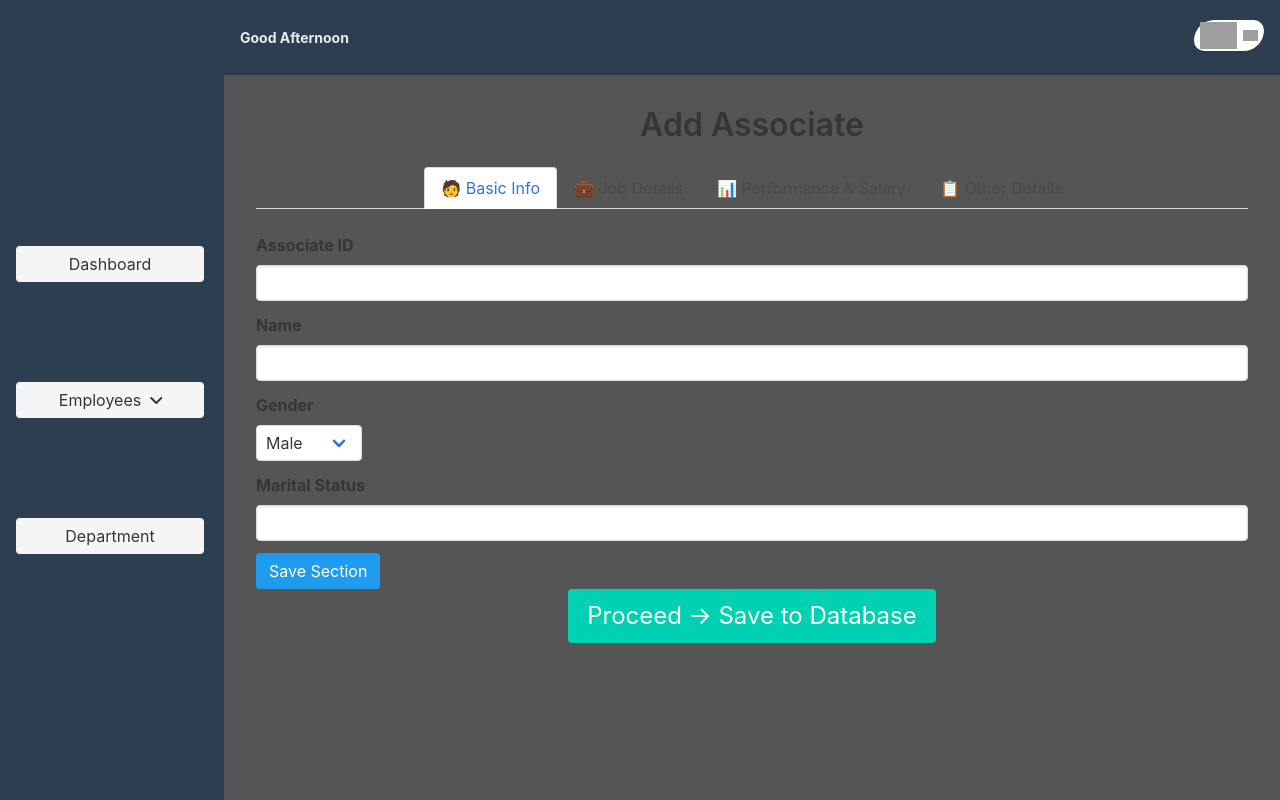
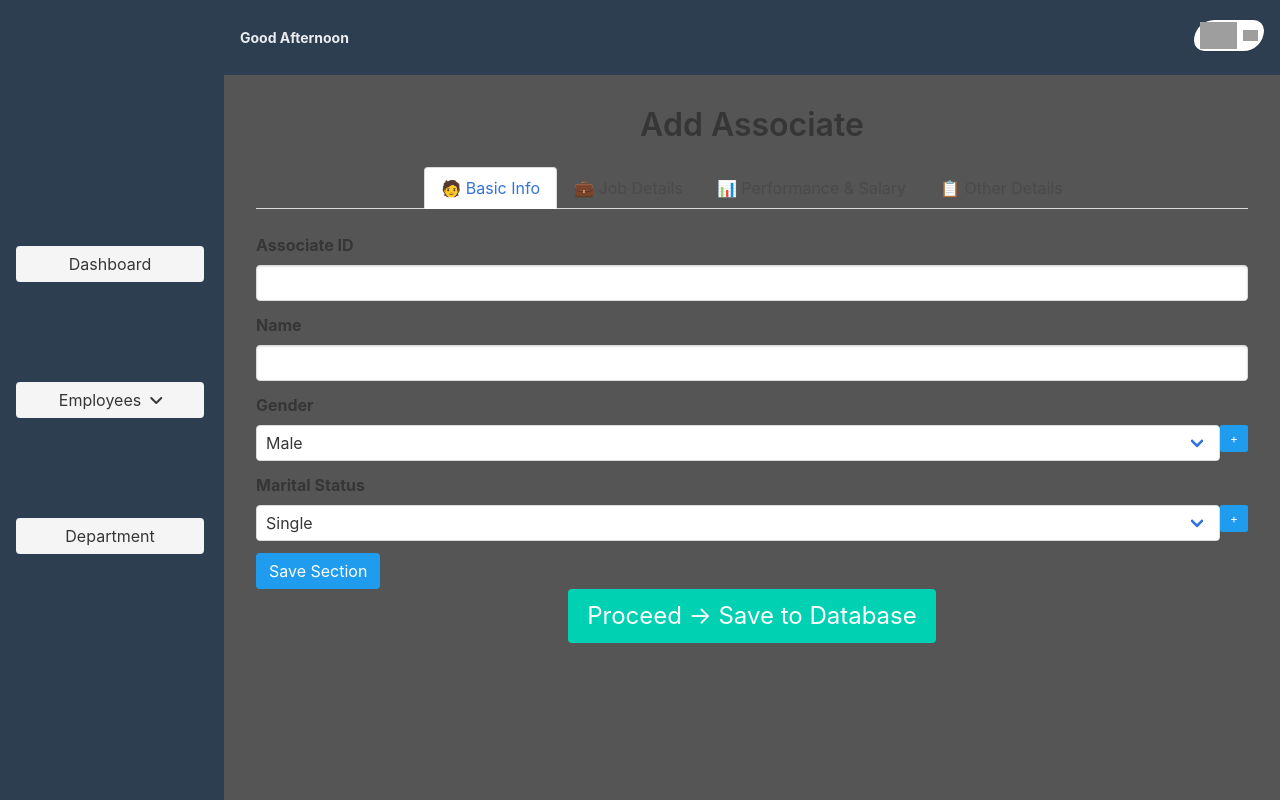
Before and after one commit to AshiMahajan/Employee-Analysis-and-Termination-algo, a Flask app: template templates/add_associate.html in a window 1280 px wide. Run offline with Flask 3, Linux system fonts and the light colour scheme; the template is opened without the code that fills it, so the values that code supplies are empty; some libraries are stand-ins or nearby versions; grey boxes are pictures that could not be loaded.

Commit message:
Refactor add associate form with dynamic selects
Converted several text inputs to select dropdowns for fields like gender, marital status, department, manager, recruitment, and country. Added dynamic option addition, auto-fill logic for department and manager IDs, and conditional enabling of termination reason. Improved user experience and data consistency in the form.

```diff
--- a/templates/add_associate.html
+++ b/templates/add_associate.html
@@ -19,7 +19,7 @@
   <div class="tab-content" id="basic" style="display: block;">
     <div class="field">
       <label class="label">Associate ID</label>
-      <input class="input" type="text" name="associate_id" value="{{ form_data.get('associate_id','') }}">
+      <input class="input" type="number" name="associate_id" value="{{ form_data.get('associate_id','') }}">
     </div>
 
     <div class="field">
@@ -29,34 +29,54 @@
 
     <div class="field">
       <label class="label">Gender</label>
-      <div class="select">
-        <select name="gender">
-          <option value="M" {% if form_data.get('gender') == "M" %}selected{% endif %}>Male</option>
-          <option value="F" {% if form_data.get('gender') == "F" %}selected{% endif %}>Female</option>
-        </select>
+      <div class="control is-flex">
+        <div class="select is-fullwidth">
+          <select name="gender" id="gender">
+            <option value="M" {% if form_data.get('gender') == "M" %}selected{% endif %}>Male</option>
+            <option value="F" {% if form_data.get('gender') == "F" %}selected{% endif %}>Female</option>
+            <option value="O" {% if form_data.get('gender') == "O" %}selected{% endif %}>Other</option>
+          </select>
+        </div>
+        <button type="button" class="button is-small is-info ml-2" onclick="addNewOption('gender')">+</button>
       </div>
     </div>
 
     <div class="field">
       <label class="label">Marital Status</label>
-      <input class="input" type="text" name="marital_status" value="{{ form_data.get('marital_status','') }}">
+      <div class="control is-flex">
+        <div class="select is-fullwidth">
+          <select name="marital_status" id="marital_status">
+            <option>Single</option>
+            <option>Married</option>
+            <option>Divorced</option>
+          </select>
+        </div>
+        <button type="button" class="button is-small is-info ml-2" onclick="addNewOption('marital_status')">+</button>
+      </div>
     </div>
 
-    <button class="button is-info mt-3" type="submit" name="action" value="save_section">
-      Save Section
-    </button>
+    <button class="button is-info mt-3" type="submit" name="action" value="save_section">Save Section</button>
   </div>
 
   <!-- JOB DETAILS -->
   <div class="tab-content" id="job" style="display: none;">
     <div class="field">
       <label class="label">Department</label>
-      <input class="input" type="text" name="department" value="{{ form_data.get('department','') }}">
+      <div class="control is-flex">
+        <div class="select is-fullwidth">
+          <select name="department" id="department" onchange="autoFillDepartmentId()">
+            <option>HR</option>
+            <option>IT</option>
+            <option>Finance</option>
+          </select>
+        </div>
+        <button type="button" class="button is-small is-info ml-2" onclick="addNewOption('department')">+</button>
+      </div>
     </div>
 
     <div class="field">
       <label class="label">Department ID</label>
-      <input class="input" type="text" name="department_id" value="{{ form_data.get('department_id','') }}">
+      <input class="input" type="number" name="department_id" id="department_id" readonly>
     </div>
 
     <div class="field">
@@ -65,112 +85,129 @@
     </div>
 
     <div class="field">
-      <label class="label">Manager Name & ID</label>
-      <input class="input" type="text" name="manager" value="{{ form_data.get('manager','') }}">
+      <label class="label">Terminated (0/1)</label>
+      <div class="select is-fullwidth">
+        <select name="terminated" id="terminated" onchange="toggleTerminationReason()">
+          <option value="0">0 - No</option>
+          <option value="1">1 - Yes</option>
+        </select>
+      </div>
+    </div>
+
+    <div class="field">
+      <label class="label">Termination Reason</label>
+      <div class="control is-flex">
+        <div class="select is-fullwidth">
+          <select name="termination_reason" id="termination_reason" disabled>
+            <option>N/A</option>
+            <option>Performance</option>
+            <option>Resigned</option>
+            <option>Layoff</option>
+          </select>
+        </div>
+        <button type="button" class="button is-small is-info ml-2" onclick="addNewOption('termination_reason')">+</button>
+      </div>
+    </div>
+
+    <div class="field">
+      <label class="label">Manager Name</label>
+      <div class="control is-flex">
+        <div class="select is-fullwidth">
+          <select name="manager_name" id="manager_name" onchange="autoFillManagerId()">
+            <option value="">-- Select Manager --</option>
+            {% for m in managers %}
+              <option value="{{ m.manager_name }}"
+                data-id="{{ m.manager_id }}"
+                {% if form_data.get('manager_name') == m.manager_name %}selected{% endif %}>
+                {{ m.manager_name }}
+              </option>
+            {% endfor %}
+          </select>
+        </div>
+        <button type="button" class="button is-small is-info ml-2" onclick="addNewOption('manager_name')">+</button>
+      </div>
+    </div>
+
+    <div class="field">
+      <label class="label">Manager ID</label>
+      <input class="input" type="number" name="manager_id" id="manager_id" readonly
+             value="{{ form_data.get('manager_id','') }}">
     </div>
 
     <div class="field">
       <label class="label">Recruitment Through</label>
-      <input class="input" type="text" name="recruitment" value="{{ form_data.get('recruitment','') }}">
+      <div class="control is-flex">
+        <div class="select is-fullwidth">
+          <select name="recruitment" id="recruitment">
+            <option>Agency</option>
+            <option>Referral</option>
+            <option>Direct</option>
+          </select>
+        </div>
+        <button type="button" class="button is-small is-info ml-2" onclick="addNewOption('recruitment')">+</button>
+      </div>
     </div>
 
-    <button class="button is-info mt-3" type="submit" name="action" value="save_section">
-      Save Section
-    </button>
+    <button class="button is-info mt-3" type="submit" name="action" value="save_section">Save Section</button>
   </div>
 
   <!-- PERFORMANCE & SALARY -->
   <div class="tab-content" id="performance" style="display: none;">
-    <div class="field">
-      <label class="label">Performance Score</label>
-      <input class="input" type="text" name="performance_score" value="{{ form_data.get('performance_score','') }}">
+    <div class="field"><label class="label">Performance Score</label>
+      <input class="input" type="number" name="performance_score" min="0" max="10"
+             value="{{ form_data.get('performance_score','') }}">
+    </div>
+    <div class="field"><label class="label">Engagement Score</label>
+      <input class="input" type="number" name="engagement_score" min="0" max="10"
+             value="{{ form_data.get('engagement_score','') }}">
+    </div>
+    <div class="field"><label class="label">Employee Satisfaction</label>
+      <input class="input" type="number" name="employee_satisfaction" min="0" max="10"
+             value="{{ form_data.get('employee_satisfaction','') }}">
+    </div>
+    <div class="field"><label class="label">Salary</label>
+      <input class="input" type="number" name="salary"
+             value="{{ form_data.get('salary','') }}">
+    </div>
+    <div class="field"><label class="label">Special Project</label>
+      <input class="input" type="number" name="special_project"
+             value="{{ form_data.get('special_project','') }}">
     </div>
 
-    <div class="field">
-      <label class="label">Engagement Score</label>
-      <input class="input" type="text" name="engagement_score" value="{{ form_data.get('engagement_score','') }}">
-    </div>
-
-    <div class="field">
-      <label class="label">Employee Satisfaction</label>
-      <input class="input" type="text" name="employee_satisfaction" value="{{ form_data.get('employee_satisfaction','') }}">
-    </div>
-
-    <div class="field">
-      <label class="label">Salary</label>
-      <input class="input" type="number" name="salary" value="{{ form_data.get('salary','') }}">
-    </div>
-
-    <div class="field">
-      <label class="label">Special Project</label>
-      <input class="input" type="text" name="special_project" value="{{ form_data.get('special_project','') }}">
-    </div>
-
-    <button class="button is-info mt-3" type="submit" name="action" value="save_section">
-      Save Section
-    </button>
+    <button class="button is-info mt-3" type="submit" name="action" value="save_section">Save Section</button>
   </div>
 
   <!-- OTHER DETAILS -->
   <div class="tab-content" id="other" style="display: none;">
     <div class="field">
       <label class="label">Country</label>
-      <input class="input" type="text" name="country" value="{{ form_data.get('country','') }}">
+      <div class="control is-flex">
+        <div class="select is-fullwidth">
+          <select name="country" id="country" onchange="loadStates()">
+            <option>India</option>
+            <option>USA</option>
+          </select>
+        </div>
+        <button type="button" class="button is-small is-info ml-2" onclick="addNewOption('country')">+</button>
+      </div>
     </div>
 
     <div class="field">
       <label class="label">State</label>
-      <input class="input" type="text" name="state" value="{{ form_data.get('state','') }}">
+      <div class="select is-fullwidth">
+        <select name="state" id="state"><option>--Select Country First--</option></select>
+      </div>
     </div>
 
-    <div class="field">
-      <label class="label">ZIP</label>
-      <input class="input" type="text" name="zip" value="{{ form_data.get('zip','') }}">
-    </div>
+    <div class="field"><label class="label">ZIP</label><input class="input" type="text" name="zip"></div>
+    <div class="field"><label class="label">DOB</label><input class="input" type="date" name="dob"></div>
+    <div class="field"><label class="label">Date of Hire</label><input class="input" type="date" name="dateofhire"></div>
+    <div class="field"><label class="label">Race</label><input class="input" type="text" name="race"></div>
+    <div class="field"><label class="label">Last Performance Review Date</label><input class="input" type="date" name="last_review"></div>
+    <div class="field"><label class="label">Days Late</label><input class="input" type="number" name="days_late"></div>
+    <div class="field"><label class="label">Absences</label><input class="input" type="number" name="absences"></div>
 
-    <div class="field">
-      <label class="label">DOB</label>
-      <input class="input" type="date" name="dob" value="{{ form_data.get('dob','') }}">
-    </div>
-
-    <div class="field">
-      <label class="label">Date of Hire</label>
-      <input class="input" type="date" name="dateofhire" value="{{ form_data.get('dateofhire','') }}">
-    </div>
-
-    <div class="field">
-      <label class="label">Terminated (0/1)</label>
-      <input class="input" type="text" name="term" value="{{ form_data.get('term','') }}">
-    </div>
-
-    <div class="field">
-      <label class="label">Termination Reason</label>
-      <input class="input" type="text" name="termination_reason" value="{{ form_data.get('termination_reason','') }}">
-    </div>
-
-    <div class="field">
-      <label class="label">Race</label>
-      <input class="input" type="text" name="race" value="{{ form_data.get('race','') }}">
-    </div>
-
-    <div class="field">
-      <label class="label">Last Performance Review Date</label>
-      <input class="input" type="date" name="LastPerformanceReview_Date" value="{{ form_data.get('LastPerformanceReview_Date','') }}">
-    </div>
-
-    <div class="field">
-      <label class="label">Days Late</label>
-      <input class="input" type="number" name="days_late" value="{{ form_data.get('days_late','') }}">
-    </div>
-
-    <div class="field">
-      <label class="label">Absences</label>
-      <input class="input" type="number" name="absences" value="{{ form_data.get('absences','') }}">
-    </div>
-
-    <button class="button is-info mt-3" type="submit" name="action" value="save_section">
-      Save Section
-    </button>
+    <button class="button is-info mt-3" type="submit" name="action" value="save_section">Save Section</button>
   </div>
 
   <!-- FINAL PROCEED -->
@@ -181,7 +218,7 @@
   </div>
 </form>
 
-<!-- Tab Switching Script -->
+<!-- Tab Switching + Dynamic Logic -->
 <script>
   const tabs = document.querySelectorAll(".tabs li");
   const contents = document.querySelectorAll(".tab-content");
@@ -190,11 +227,57 @@
     tab.addEventListener("click", () => {
       tabs.forEach(t => t.classList.remove("is-active"));
       tab.classList.add("is-active");
-
       contents.forEach(c => c.style.display = "none");
       document.getElementById(tab.dataset.tab).style.display = "block";
     });
   });
+
+  function addNewOption(selectId) {
+    let newValue = prompt("Enter new value:");
+    if (newValue) {
+      let select = document.getElementById(selectId);
+      let opt = document.createElement("option");
+      opt.text = newValue; opt.value = newValue;
+      select.add(opt);
+      select.value = newValue;
+    }
+  }
+
+  function toggleTerminationReason() {
+    let term = document.getElementById("terminated").value;
+    let reason = document.getElementById("termination_reason");
+    reason.disabled = (term === "0");
+    if (term === "0") reason.value = "N/A";
+  }
+
+  const deptIds = { "HR": 101, "IT": 102, "Finance": 103 };
+  function autoFillDepartmentId() {
+    let dept = document.getElementById("department").value;
+    document.getElementById("department_id").value = deptIds[dept] || "";
+  }
+
+  const mgrIds = { "John Smith": 201, "Jane Doe": 202 };
+  function autoFillManagerId() {
+    let mgr = document.getElementById("manager_name").value;
+    document.getElementById("manager_id").value = mgrIds[mgr] || "";
+  }
+
+  const statesByCountry = {
+    "India": ["Delhi", "Maharashtra", "Karnataka"],
+    "USA": ["California", "Texas", "New York"]
+  };
+  function loadStates() {
+    let ctry = document.getElementById("country").value;
+    let stateSel = document.getElementById("state");
+    stateSel.innerHTML = "";
+    if (statesByCountry[ctry]) {
+      statesByCountry[ctry].forEach(s => {
+        let opt = document.createElement("option");
+        opt.value = s; opt.text = s;
+        stateSel.add(opt);
+      });
+    }
+  }
 </script>
 
 {% endblock %}
```
